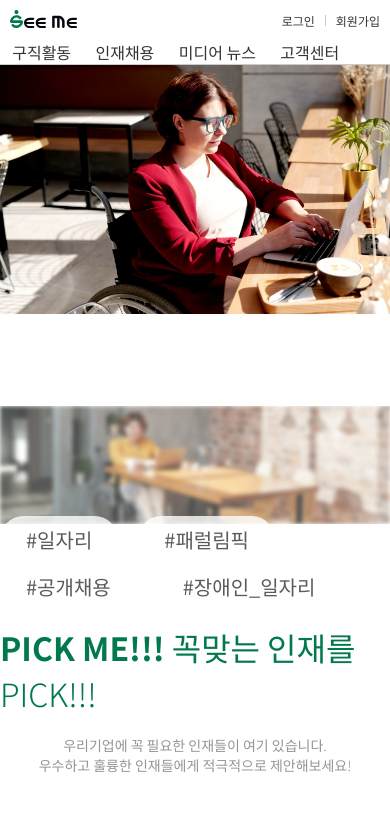
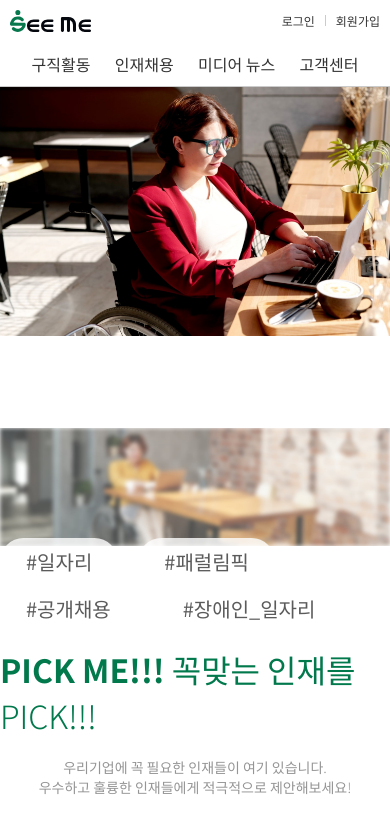
Before and after one commit to volunteer-project-1/volunteer_client, a Next.js app: page / in a window 390 px wide. Shown: the top 821 px of the page. Built offline with nearby package versions, Linux system fonts and the light colour scheme.

Commit message:
header 반응형 추가중

```diff
--- a/src/assets/scss/common_component.scss
+++ b/src/assets/scss/common_component.scss
@@ -64,21 +64,24 @@
       padding: 10px;
     }
     .header_scroll {
-      height: auto;
       overflow: auto;
+      overflow-y: hidden;
+      justify-content: center;
+      display: flex;
+      margin: auto;
+      height: 44px;
     }
     .gnb {
-      width: auto;
-      width: 500px;
-      overflow: hidden;
-
-      a {
-        padding-top: 10px;
-        padding-bottom: 10px;
+      height: auto;
+      li {
+        flex: none;
+        a {
+          height: 44px;
+        }
       }
     }
     .logo {
-      height: g-vw(767, 36px);
+      height: 22px;
     }
     .cs_login {
       position: relative;
```
